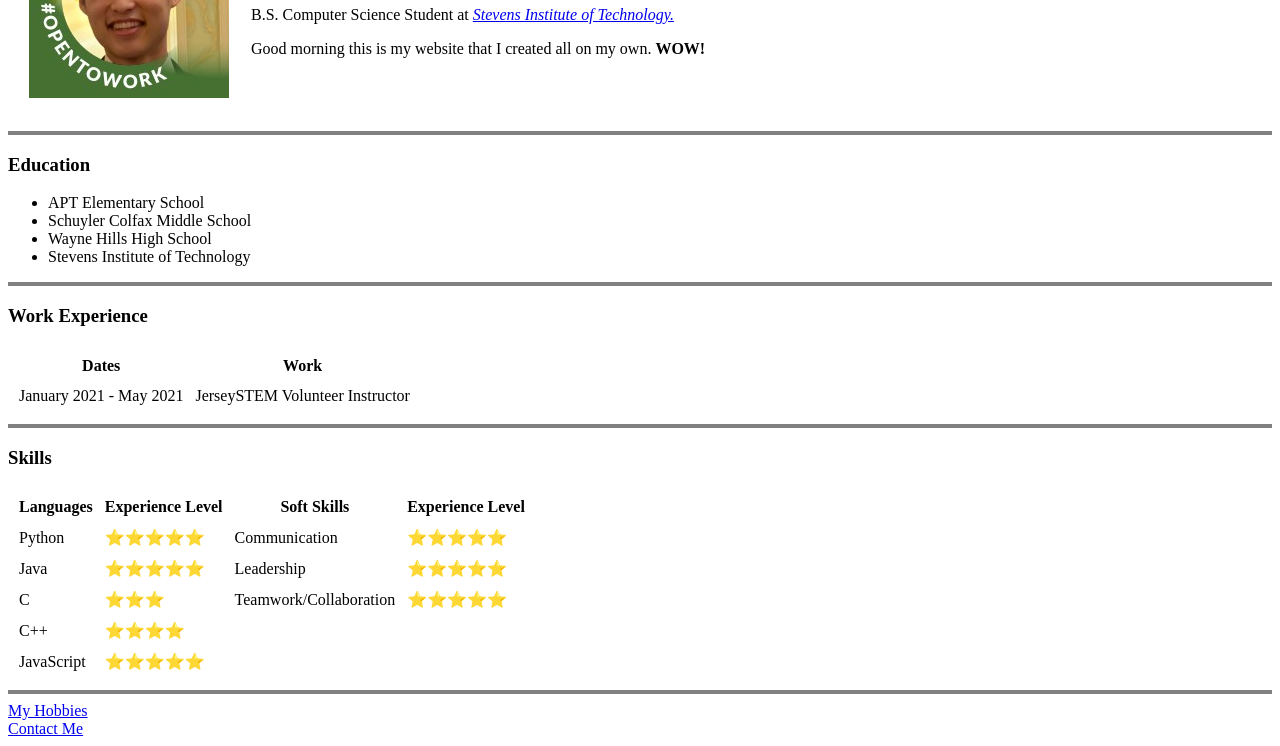
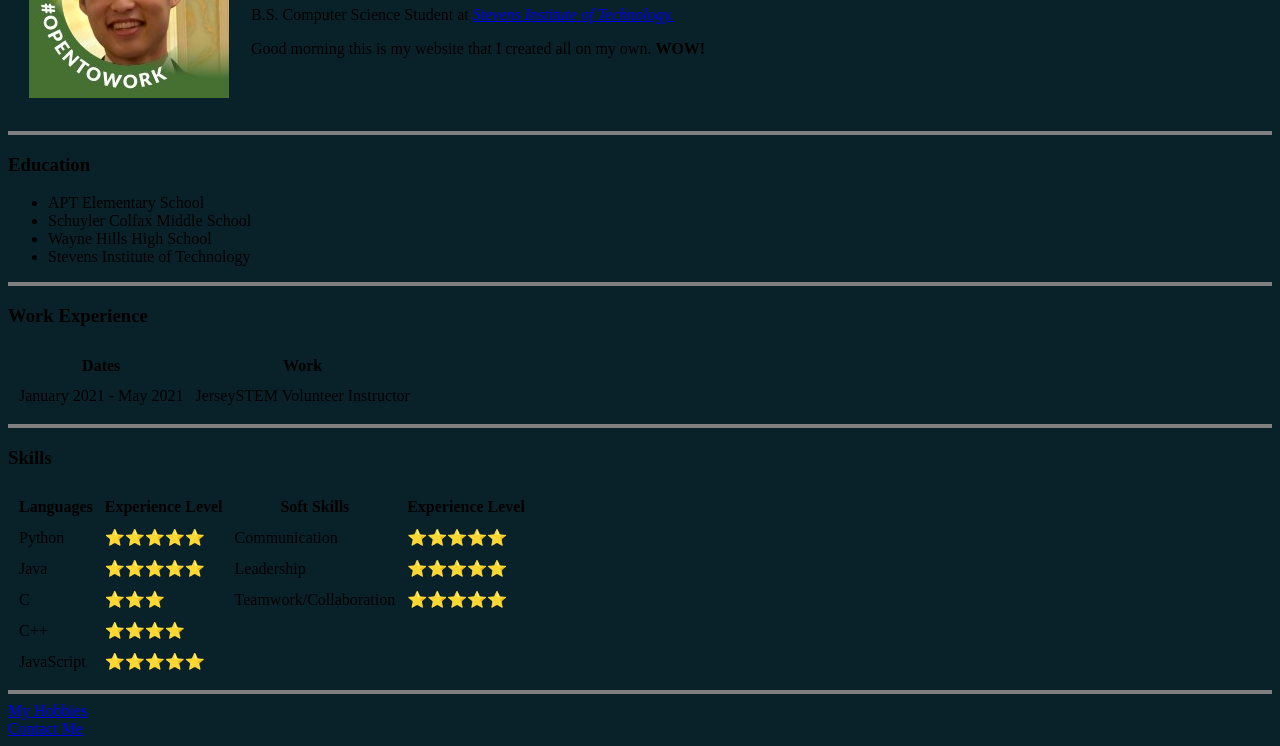
Before and after one commit to tshimbo/Udemy-Course, a plain HTML site: page index.html in a window 1280 px wide. Shown: the part 131-877 px from the top of the page. Drawn offline with Linux system fonts and the light colour scheme.

Commit message:
changed background color

```diff
--- a/index.html
+++ b/index.html
@@ -7,6 +7,13 @@
         <!-- saying all text in this doc is encoded in UTF8, allowing for the characters within this character set to be used -->
         <meta charset="utf-8">
         <title> ♟ Terry's Website ♟</title>
+        <style>
+            body{
+                background-color: #09222a;
+            }
+
+
+        </style>
     </head>
     <body>
         <table cellspacing="20">
```
